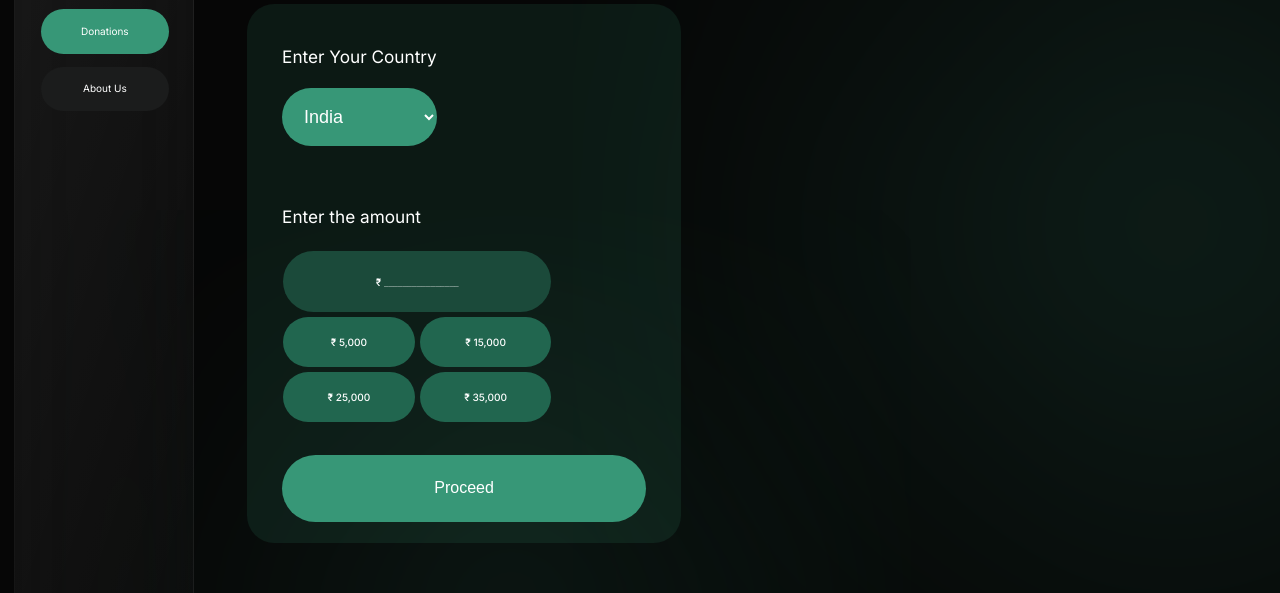
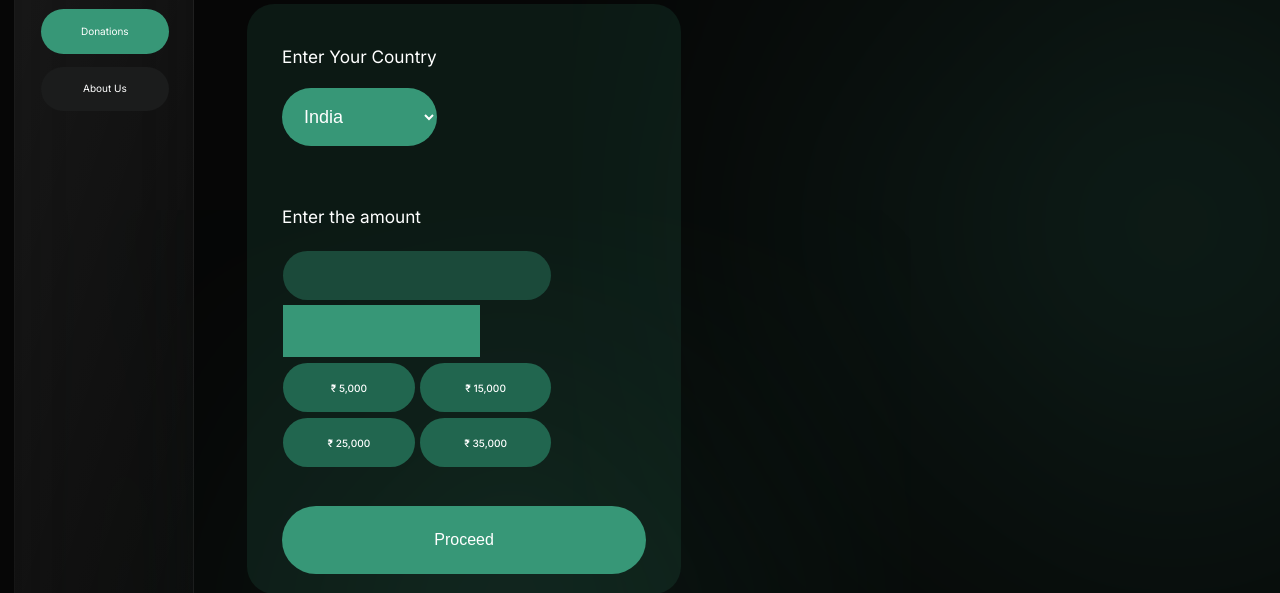
Before and after one commit to TheAkshansh/Biodiversity-new, a website built with Parcel: page Biodiversity-new/Biodiversity_Project/bio-diversity-v2.html in a window 1280 px wide. Shown: the part 207-800 px from the top of the page. Built offline with nearby package versions, Linux system fonts and the light colour scheme; a web font is replaced by a local one.

Commit message:
Update bio-diversity-v2.html

```diff
--- a/Biodiversity-new/Biodiversity_Project/bio-diversity-v2.html
+++ b/Biodiversity-new/Biodiversity_Project/bio-diversity-v2.html
@@ -172,13 +172,9 @@
         <div class="enter-your-country">Enter the amount</div>
         <div class="amount-input">
           <div class="currency-symbol">
-            <div class="rupee-symbol">
-              <div class="div">
-                <span>₹ </span>
-                <span class="span">________________</span>
-              </div>
-            </div>
-            <div class="placeholder-amount">
+            <div class="rupee-symbol"></div>
+            <div class="placeholder-amount" id="optionSelect">
+              <textarea id="textArea" readonly></textarea>
               <div class="placeholder-digits">
                 <div class="placeholder-pair">
                   <div class="div1">₹ 5,000</div>
@@ -194,6 +190,24 @@
                 <button class="wrapper">
                   <div class="div3">₹ 35,000</div>
                 </button>
+              </div>
+              <div>
+                <style>
+                  #textArea {
+                      background-color: #379777;
+                      color: #ffffff;
+                      border: 1px solid #379777;
+                      padding: 10px;
+                      resize: none;
+                      margin-right: -100%;
+                  }
+                </style>
+                <script>
+                  document.getElementById('optionSelect').addEventListener('change', function() {
+                      var selectedOption = this.value;
+                      document.getElementById('textArea').value = selectedOption;
+                  });
+                </script>
               </div>
             </div>
           </div>
```
